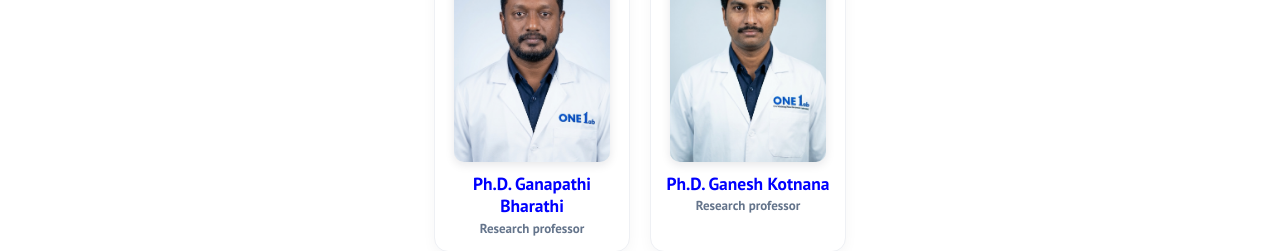
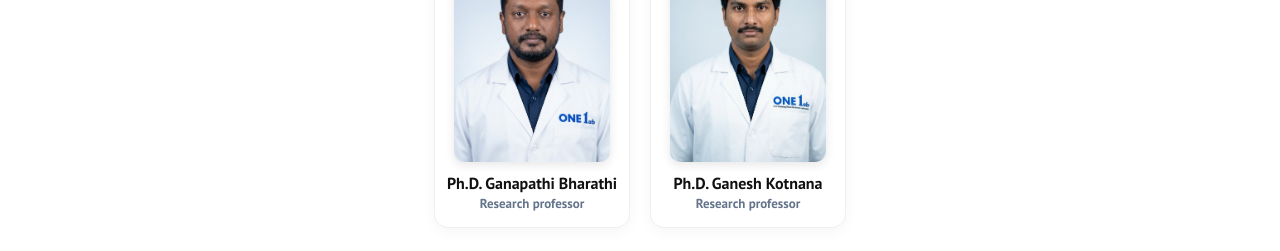
Before and after one commit to one1ab/one1ab.github.io, a plain HTML site: page member.html in a window 1280 px wide. Shown: the part 282-533 px from the top of the page. Drawn offline with Linux system fonts and the light colour scheme.

Commit message:
Update site 2026-11-19T02:28:01+00:00

```diff
--- a/style.css
+++ b/style.css
@@ -14,7 +14,7 @@ h2{color:#00f;font:700 24px/40px Arial,sans-serif;margin:28px 0 14px;padding-lef
 .m-pic>img.m-photo{display:block;width:100%;height:100%;object-fit:cover;object-position:center top}
 .m-pic>.ph{width:100%;height:100%;background:#f1f3f4}
 .m-pic>img.m-logo{position:absolute;top:6px;left:6px;width:46px;height:auto;padding:2px 4px;border-radius:5px;background:rgba(255,255,255,.88);box-shadow:0 1px 4px rgba(15,23,42,.16);pointer-events:none}
-.m .po{font:600 13px/1.3 "PT Sans",Arial,sans-serif;color:#64748b;margin-top:3px}.m .nm{font:700 17.5px/1.28 "PT Sans",Arial,sans-serif;color:#0000fe;margin-top:2px;overflow-wrap:anywhere}
+.m .po{font:600 13px/1.3 "PT Sans",Arial,sans-serif;color:#64748b;margin-top:3px}.m .nm{font:700 16px/1.28 "PT Sans",Arial,sans-serif;color:#111;margin-top:2px;overflow-wrap:anywhere}
 .m .kw{font-size:12.5px;line-height:1.45;color:#475569;margin-top:6px;overflow-wrap:anywhere}.m .em{display:inline-block;font-size:12px;color:#0000fe;text-decoration:none;margin-top:5px;word-break:break-all}
 .m .em:hover{text-decoration:underline}
 .yr{display:flex;align-items:center;gap:12px;font:800 26px/1.3 "PT Sans",Arial,sans-serif;color:#00f;letter-spacing:-.4px;margin:28px 0 16px;padding:0 8px}
@@ -40,7 +40,7 @@ h2{color:#00f;font:700 24px/40px Arial,sans-serif;margin:28px 0 14px;padding-lef
 .og{width:100%;max-width:480px;margin:0 auto 38px;font:14.5px/1.6 "PT Sans",-apple-system,BlinkMacSystemFont,"Apple SD Gothic Neo",Arial,sans-serif;color:#1e293b}
 .og img{display:block;width:100%;height:auto;margin-bottom:14px}.og.frame{border:1px solid #e5e7eb;border-radius:16px;overflow:hidden;background:#fff;padding-bottom:16px;box-shadow:0 6px 22px rgba(15,23,42,.06);overflow-wrap:anywhere}.og-head{display:flex;align-items:center;gap:12px;padding:12px 14px;border-bottom:1px solid #f1f5f9}.og .og-head img{height:28px;width:auto;max-width:60%;margin:0 auto 0 0}.og-follow{border:1px solid #0095f6;color:#0095f6;border-radius:999px;padding:4px 12px;font:700 11.5px "PT Sans",Arial,sans-serif;text-decoration:none;transition:background .15s}.og-follow:hover{background:rgba(0,149,246,.08)}.og-actions{display:flex;gap:14px;padding:0 14px 10px;color:#334155}.og-actions svg{width:23px;height:23px;fill:none;stroke:currentColor;stroke-width:1.7}.og-actions svg:last-child{margin-left:auto}.og .tx{padding:0 14px;white-space:pre-wrap;line-height:1.6}.og .tg{color:#0000fe;padding:4px 14px 0;font-weight:600;font-size:13.5px}
 .og .dt{color:#64748b;font-size:12.5px;line-height:1.4;margin-top:14px;padding-left:14px}
-@media(max-width:600px){.grid{gap:14px 12px}.m{width:calc(50% - 6px);max-width:180px;padding:9px 8px 11px}.m-pic{width:100%;max-width:142px;margin-bottom:8px}.m-pic>img.m-logo{width:40px;top:5px;left:5px}.m .nm{font-size:15.5px}.m .po{font-size:12px}.m .kw,.m .em{font-size:11.5px}.p{grid-template-columns:minmax(0,1fr);row-gap:16px;padding:16px}.p .t{font-size:15px;line-height:1.5;margin-top:0}.p img{width:100%;max-width:260px;margin:0 auto}}
+@media(max-width:600px){.grid{gap:14px 12px}.m{width:calc(50% - 6px);max-width:180px;padding:9px 8px 11px}.m-pic{width:100%;max-width:142px;margin-bottom:8px}.m-pic>img.m-logo{width:40px;top:5px;left:5px}.m .nm{font-size:14.5px}.m .po{font-size:12px}.m .kw,.m .em{font-size:11.5px}.p{grid-template-columns:minmax(0,1fr);row-gap:16px;padding:16px}.p .t{font-size:15px;line-height:1.5;margin-top:0}.p img{width:100%;max-width:260px;margin:0 auto}}
 /* ONE 1ab Homepage — Refined Modern Academic Facelift (Brand palette preserved) */
 body{background:#fff;color:#1e293b;font-family:"PT Sans",-apple-system,BlinkMacSystemFont,"Apple SD Gothic Neo","Noto Sans KR",Arial,sans-serif;margin:0;-webkit-font-smoothing:antialiased}
 img{max-width:100%}
```
